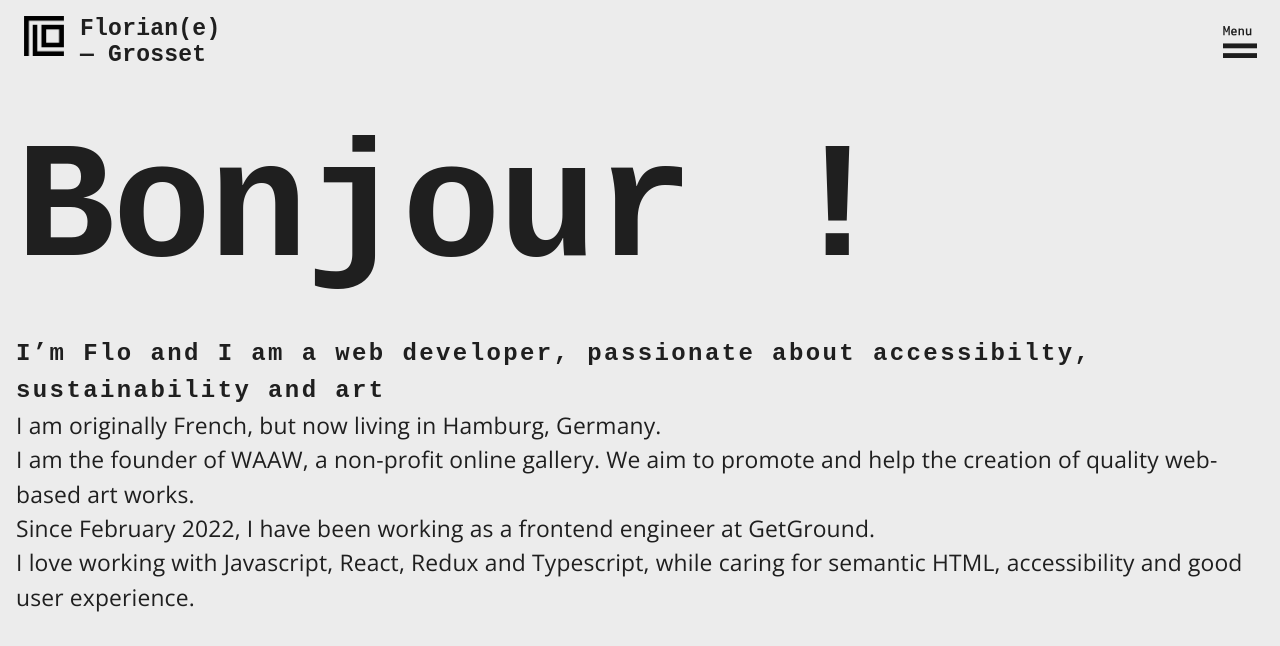
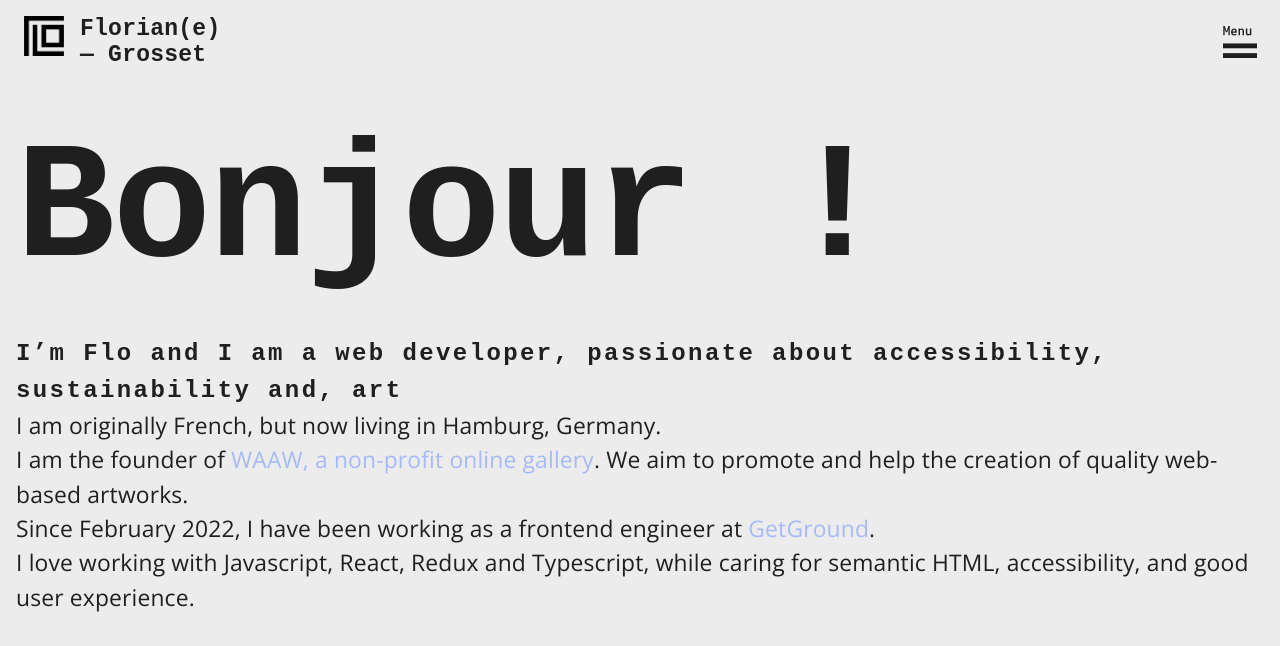
Before and after one commit to grosset-floriane/floriangegrosset-client, a React (Create React App) app: page / in a window 1280 px wide. Shown: the top 646 px of the page. Built offline with nearby package versions, Linux system fonts and the light colour scheme; a web font is replaced by a local one.

Commit message:
update body copy

```diff
--- a/src/component-pages/About/index.tsx
+++ b/src/component-pages/About/index.tsx
@@ -1,5 +1,5 @@
 import React from 'react'
-import { Typography } from '@mui/material'
+import { Typography, Link } from '@mui/material'
 
 const About = () => {
   return (
@@ -8,23 +8,22 @@ const About = () => {
         Bonjour !
       </Typography>
       <Typography variant="bodyImpact">
-      I’m Flo and I am a web developer, passionate about accessibilty, sustainability and art
+      I’m Flo and I am a web developer, passionate about accessibility, sustainability and, art
       </Typography>
       <Typography>
       I am originally French, but now living in Hamburg, Germany.
       </Typography>
 
       <Typography>
-      I am the founder of WAAW, a non-profit online gallery. We aim to promote and help the creation of quality web-based art works.
-
+      I am the founder of <Link href="https://waawgallery.com" target="_blank">WAAW, a non-profit online gallery</Link>. We aim to promote and help the creation of quality web-based artworks.
       </Typography>
 <Typography>
-Since February 2022, I have been working as a frontend engineer at GetGround.
+Since February 2022, I have been working as a frontend engineer at <Link href="https://getground.co.uk" target="_blank">GetGround</Link>.
 
       </Typography>
 <Typography>
 
-I love working with Javascript, React, Redux and Typescript, while caring for semantic HTML, accessibility and good user experience.       </Typography>
+I love working with Javascript, React, Redux and Typescript, while caring for semantic HTML, accessibility, and good user experience.  </Typography>
     </>
   )
 }
--- a/src/component-pages/CV/index.tsx
+++ b/src/component-pages/CV/index.tsx
@@ -8,8 +8,8 @@ const CV = () => {
         CV
       </Typography>
       <Typography variant="bodyImpact">
-      I am a passionate frontend engineer especially interested in creating accessible web experiences, and shipping reliable and tailored web applications.
-      </Typography>
+      I am a passionate frontend engineer interested in creating accessible web experiences and shipping reliable and tailored web applications.
+            </Typography>
 
     </>
   )
--- a/src/component-pages/Contact/index.tsx
+++ b/src/component-pages/Contact/index.tsx
@@ -8,7 +8,7 @@ const Contact = () => {
         Contact
       </Typography>
       <Typography variant="bodyImpact">
-      The easiest way to contact me is by email. Don’t hesitate to drop a line to say hi!
+      The easiest way to contact me is by email. Don’t hesitate to drop me a line to say hi!
       </Typography>
       <Typography>
       contact@florianegrosset.com
```
